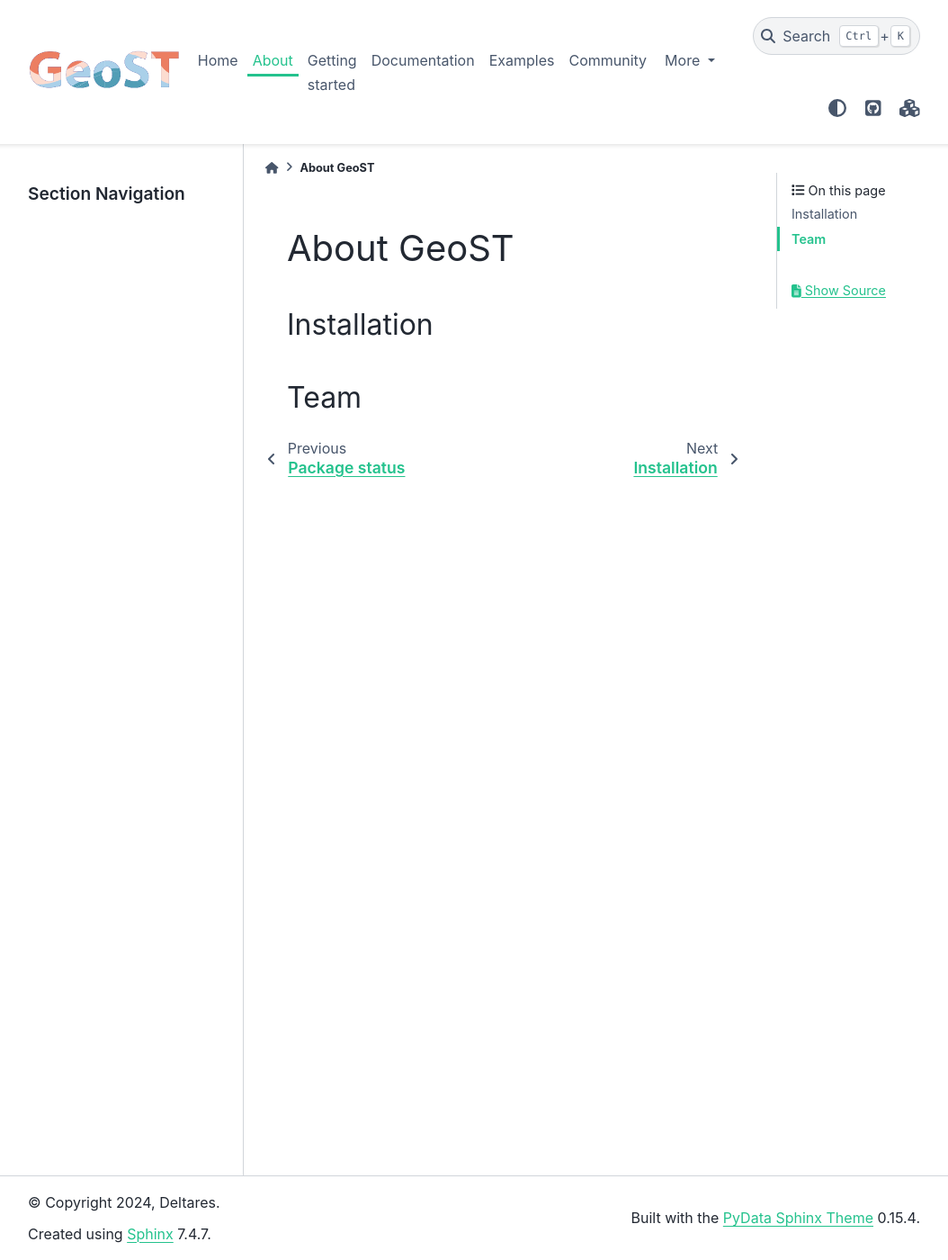
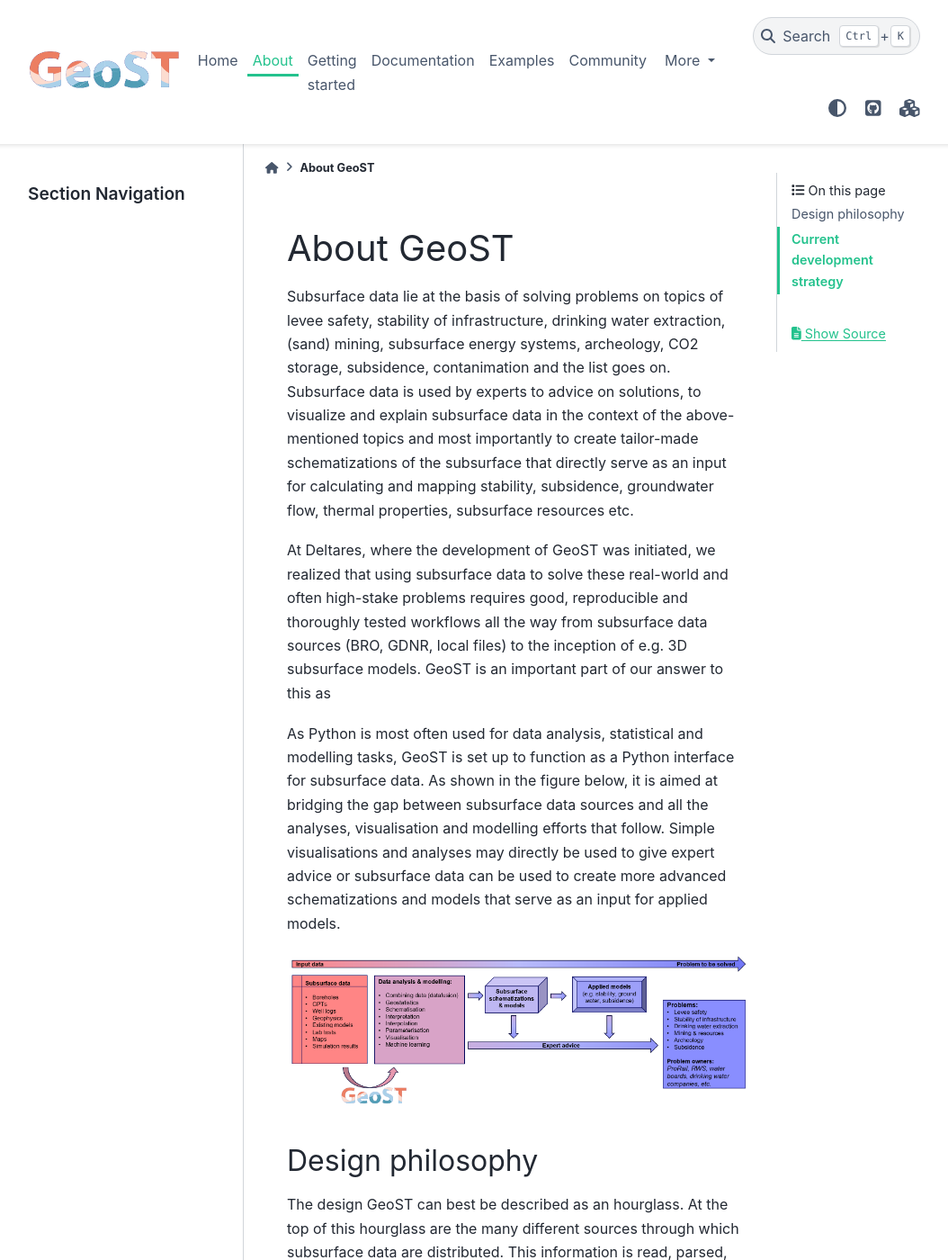
Before and after one commit to Deltares-research/geost, a Sphinx documentation site: the page built from docs/about.md, in a window 1280 px wide and 1400 px high. Shown: the whole window at 90% size, without its empty margins (113-1167 px from the left). Built offline with Sphinx 7.4.7 and the PyData theme 0.15.4, drawn with Linux system fonts in a browser that asks for light colours; some of the changed text lies outside the part shown.

Commit message:
Added about section; prepared gh-pages deployment

````diff
--- a/docs/about.md
+++ b/docs/about.md
@@ -7,7 +7,50 @@
 ---
 ```
 
-## Installation
+Subsurface data lie at the basis of solving problems on topics of levee safety, stability
+of infrastructure, drinking water extraction, (sand) mining, subsurface energy systems,
+archeology, CO2 storage, subsidence, contanimation and the list goes on. Subsurface data is used by experts
+to advice on solutions, to visualize and explain subsurface data in the context of the
+above-mentioned topics and most importantly to create tailor-made schematizations of the
+subsurface that directly serve as an input for calculating and mapping stability, subsidence,
+groundwater flow, thermal properties, subsurface resources etc.
 
+At Deltares, where the development of GeoST was initiated, we realized that using subsurface data
+to solve these real-world and often high-stake problems requires good, reproducible and thoroughly
+tested workflows all the way from subsurface data sources (BRO, GDNR, local files) to the
+inception of e.g. 3D subsurface models. GeoST is an important part of our answer to this as
 
-## Team
+As Python is most often used for data analysis, statistical and modelling tasks, GeoST is
+set up to function as a Python interface for subsurface data. As shown in the figure below,
+it is aimed at bridging the gap between subsurface data sources and all the analyses,
+visualisation and modelling efforts that follow. Simple visualisations and analyses may
+directly be used to give expert advice or subsurface data can be used to create more
+advanced schematizations and models that serve as an input for applied models.
+
+<p align="left">
+    <img src="_static/data_to_solution.png" alt="Data to solution" title="Data to solution" width="1000" />
+</p>
+
+## Design philosophy
+The design GeoST can best be described as an hourglass. At the top of this hourglass are
+the many different sources through which subsurface data are distributed. This information
+is read, parsed, validated and subsequently stored in standarized data objects (the neck
+of the hourglass). From here the user can apply basic and commonly used functionality on
+the loaded data. Think of making selections, combining data, conversions, slicing operations etc.
+The results can then be exported to various formats and/or be further used in different
+softwares and tools, depending on the task at hand.
+
+At the basis of the internal data structures lie simple Pandas DataFrames, allowing the
+more advanced user to go far beyond the standard set of methods that GeoST offers.
+
+<p align="center">
+    <img src="_static/hourglass.png" alt="Data to solution" title="Data to solution" width="500" />
+</p>
+
+## Current development strategy
+GeoST is being developed incrementally based on project needs. This means that every time
+we require certain functionality within a project, we identify which part of this
+functionality is eligible for addition to GeoST. This part is then developed to the high
+coding, testing and documentation standards that we require for GeoST. This may take more
+resources at first, but will pay itself of as the developed functionality is reused in
+other projects.
````
Also changed, not shown: docs/_static/data_to_solution.png (added), docs/_static/hourglass.png (added), 1 other file.
